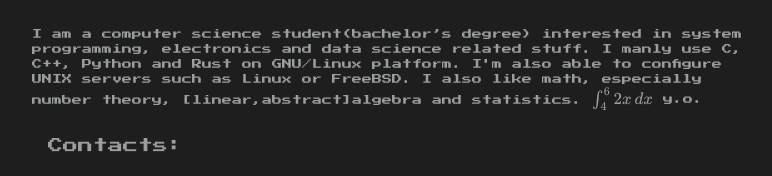
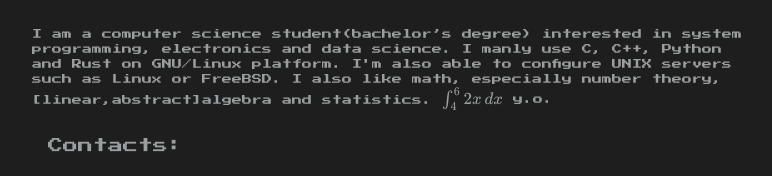
Before and after one commit to ice-bit/ice-bit.github.io, a plain HTML site: page index.html in a window 1280 px wide. Shown: the part 270-446 px from the top of the page, without its empty margins (248-1020 px from the left). Drawn offline with nearby package versions, Linux system fonts and the light colour scheme.

Commit message:
Updated description

```diff
--- a/index.html
+++ b/index.html
@@ -35,7 +35,7 @@
         <div class="container desc">
           <p>
           I am a computer science student(bachelor’s degree) interested in system programming, electronics
-          and data science related stuff.
+          and data science.
           I manly use C, C++, Python and Rust on GNU/Linux platform.
           I'm also able to configure UNIX servers such as Linux or FreeBSD. I also like math, especially number theory,
           [linear,abstract]algebra and statistics.
```
